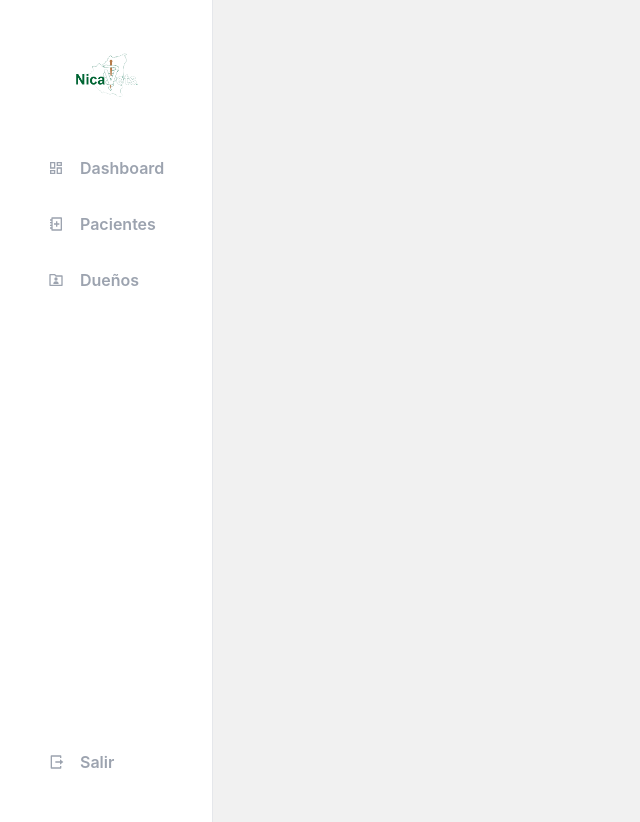
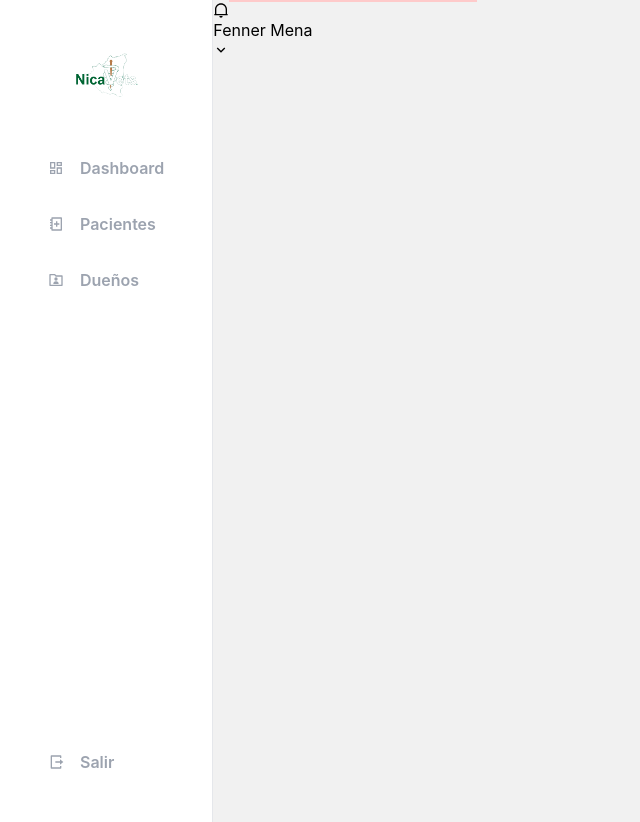
Before and after one commit to fennermg/VeterinariaAppFrontend, a React (Create React App) app: page / in a window 1280 px wide. Shown: the whole page, without its empty margins (0-640 px from the left). Built offline with nearby package versions, Linux system fonts and the light colour scheme.

Commit message:
Sidebar inside Dashboard changes

```diff
--- a/src/Components/Dashboard/Dashboard.js
+++ b/src/Components/Dashboard/Dashboard.js
@@ -6,7 +6,10 @@ import { RiDashboardLine,
     RiFolderUserLine,
     RiLogoutBoxRLine,
     RiMenuFill,
-    RiCloseLine } from 'react-icons/ri';
+    RiCloseLine,
+    RiSearchLine,
+    RiNotification2Line,
+    RiArrowDownSLine } from 'react-icons/ri';
 
 export default function Dashboard(){
 
@@ -70,7 +73,31 @@ export default function Dashboard(){
             </button>
             {/* Content */}
             <div className='col-span-5'>
-                Prueba
+                {/* Header */}
+                <header>
+                    {/* Search */}
+                    <form>
+                        <div className='items-center flex'>
+                            <RiSearchLine/>
+                            <input type='text' className='bg-red-200' placeholder='Buscar'/>
+                        </div>
+                    </form>
+                    {/* User */}
+                    <nav>
+                        <ul>
+                            <li>
+                                <a href="#">
+                                    <RiNotification2Line/>
+                                </a>
+                            </li>
+                            <li>
+                                <a href="#">
+                                    Fenner Mena <RiArrowDownSLine/>
+                                </a>
+                            </li>
+                        </ul>
+                    </nav>
+                </header>
             </div>
         </div>
     )
```
